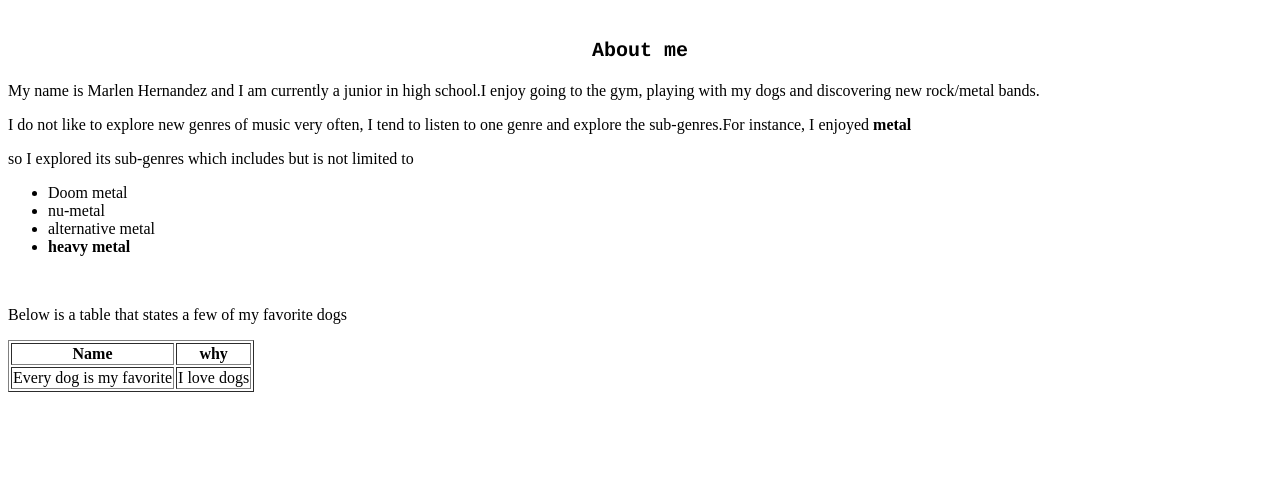
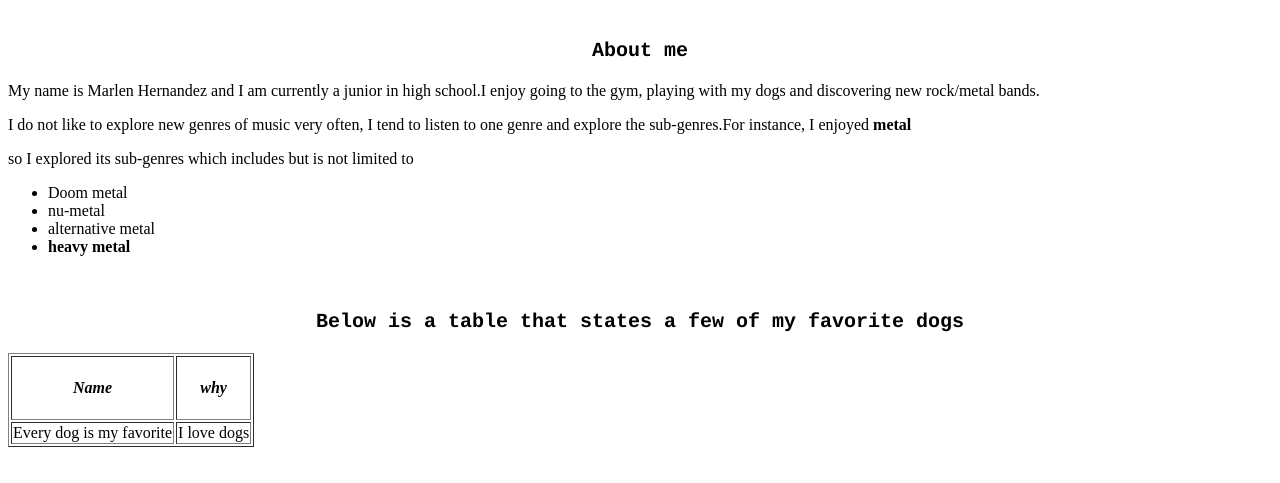
Before and after one commit to 188056MH/188056MH.github.io, a plain HTML site: page index.html in a window 1280 px wide. Shown: the part 79-562 px from the top of the page. Drawn offline with Linux system fonts and the light colour scheme.

Commit message:
Update index.html

```diff
--- a/index.html
+++ b/index.html
@@ -34,11 +34,11 @@
         <li><b>heavy metal</b></li>
      </ul>
      <br>
-     <p>Below is a table that states a few of my favorite dogs</p>
+     <p><h3>Below is a table that states a few of my favorite dogs</h3></p>
      <table border="1">
         <tr>
-           <th>Name</th>
-           <th>why</th>
+           <th><h4><i>Name<i></h4></th>
+              <th><h4><i>why</i><h4></th>
         </tr>
         <tr>
            <td>Every dog is my favorite</td>
```
